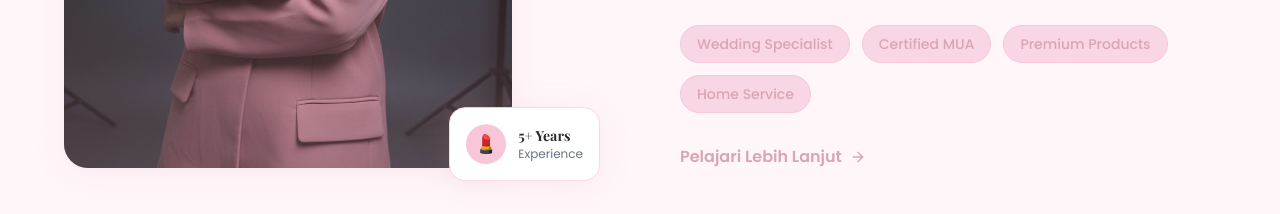
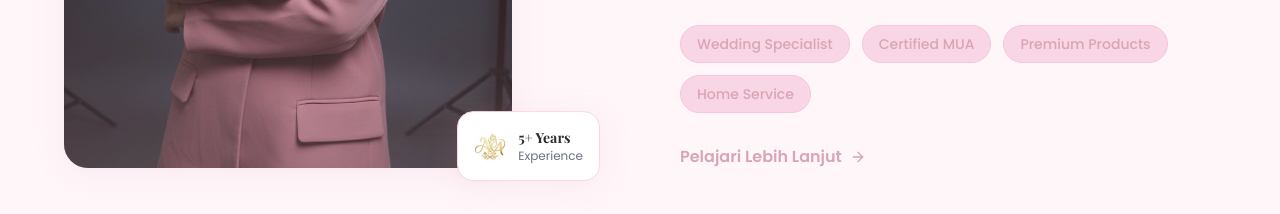
Before and after one commit to amandamai700/anik-agung-makeup, a React (Vite) app: page / in a window 1280 px wide. Shown: the part 1500-1714 px from the top of the page. Built offline with nearby package versions, Linux system fonts and the light colour scheme; a web font is replaced by a local one.

Commit message:
Update Home.tsx

```diff
--- a/src/pages/Home.tsx
+++ b/src/pages/Home.tsx
@@ -186,7 +186,7 @@ export default function Home() {
                   className="absolute -bottom-4 -right-4 sm:right-0 bg-white rounded-2xl p-4 soft-shadow border border-[#F9D6E5]"
                 >
                   <div className="flex items-center gap-3">
-                    <div className="w-10 h-10 rounded-full bg-[#F7C6D9] flex items-center justify-center text-lg">💄</div>
+                    <img src="/foto-category/favicon-logo/circle.png" alt="Experience Icon" className="w-8 h-8" />
                     <div>
                       <p className="font-playfair font-bold text-sm text-[#2B2B2B]">5+ Years</p>
                       <p className="text-xs text-gray-500 font-poppins">Experience</p>
```
